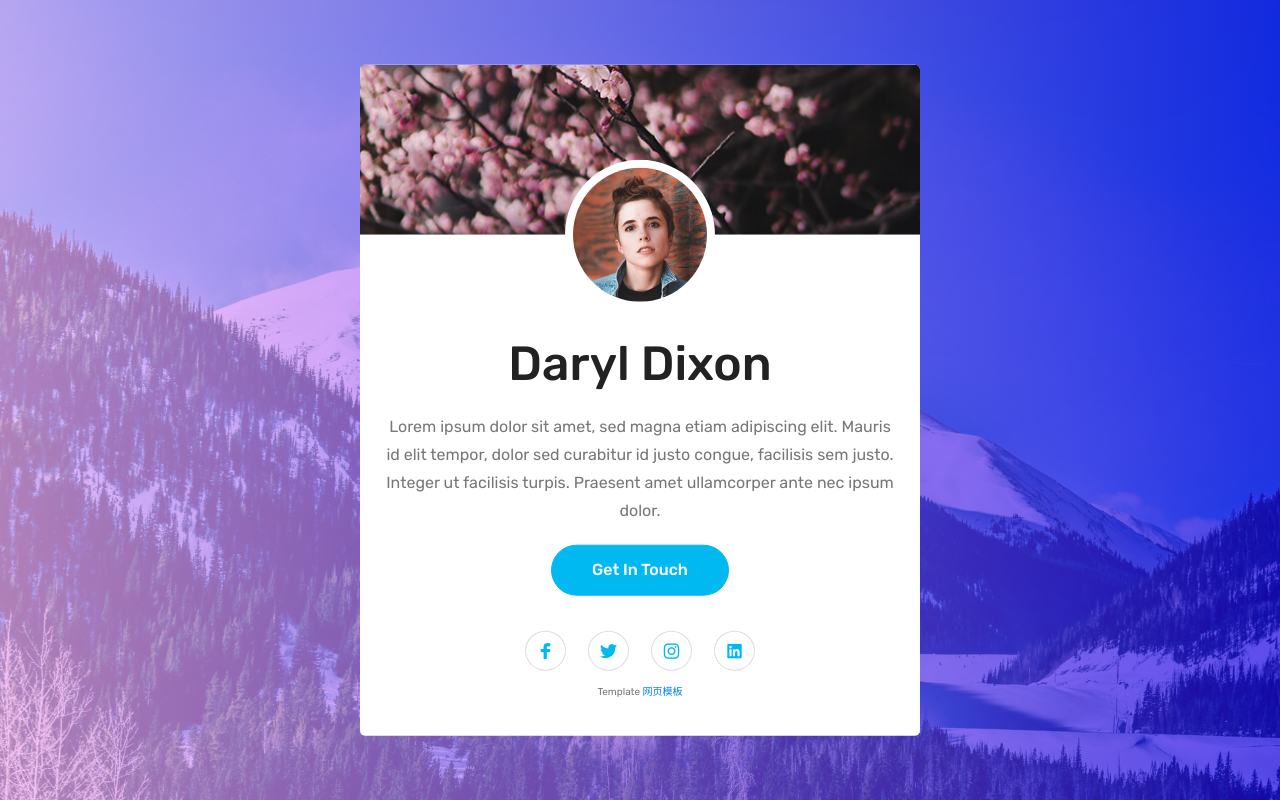
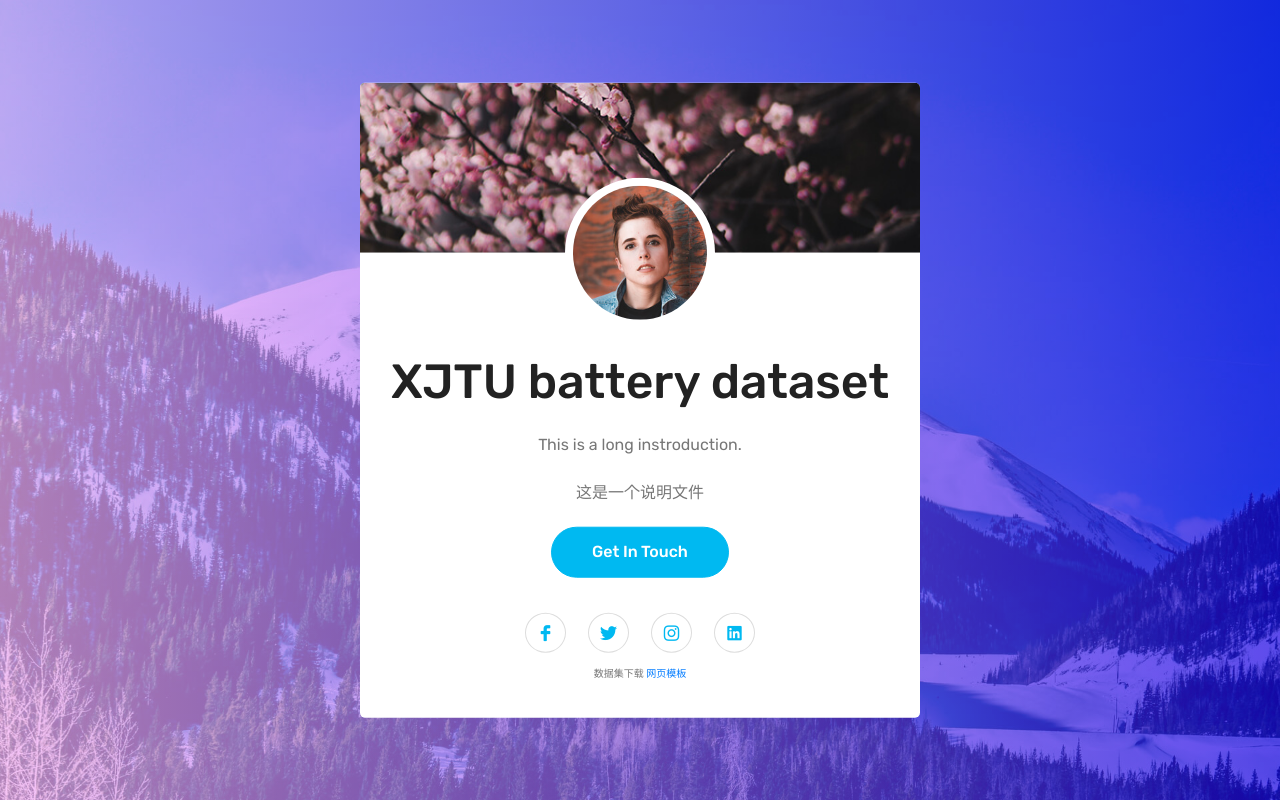
Before and after one commit to wang-fujin/wang-fujin.github.io, a plain HTML site: page index.html in a window 1280 px wide. Drawn offline with Linux system fonts and the light colour scheme; files whose address does not match are found by name.

Commit message:
Update index.html

```diff
--- a/index.html
+++ b/index.html
@@ -77,8 +77,9 @@
                     <img src="assets/images/profile.jpg" alt="Profile">
                 </div> <!-- card-profile -->
                 <div class="card-content text-center">
-                    <h3 class="card-title">Daryl Dixon</h3>
-                    <p class="text">Lorem ipsum dolor sit amet, sed magna etiam adipiscing elit. Mauris id elit tempor, dolor sed curabitur id justo congue, facilisis sem justo. Integer ut facilisis turpis. Praesent amet ullamcorper ante nec ipsum dolor.</p>
+                    <h3 class="card-title">XJTU battery dataset</h3>
+                    <p class="text">This is a long instroduction.</p>
+                    <p class="text">这是一个说明文件</p>
                     <a href="#" class="main-btn" data-toggle="modal" data-target="#contact-modal">Get In Touch</a>
                 </div> <!-- card-content -->
                 <div class="card-social text-center">
@@ -90,7 +91,7 @@
                     </ul>
                     <p style="
     font-size: 10px;
-">Template <a target="_blank" href="http://www.mobanwang.com/" title="网页模板">网页模板</a></p>
+">数据集下载 <a target="_blank" href="http://www.mobanwang.com/" title="网页模板">网页模板</a></p>
                 </div> <!-- card-social -->
             </div> <!-- header-card -->
         </div> <!-- header-card -->
```
